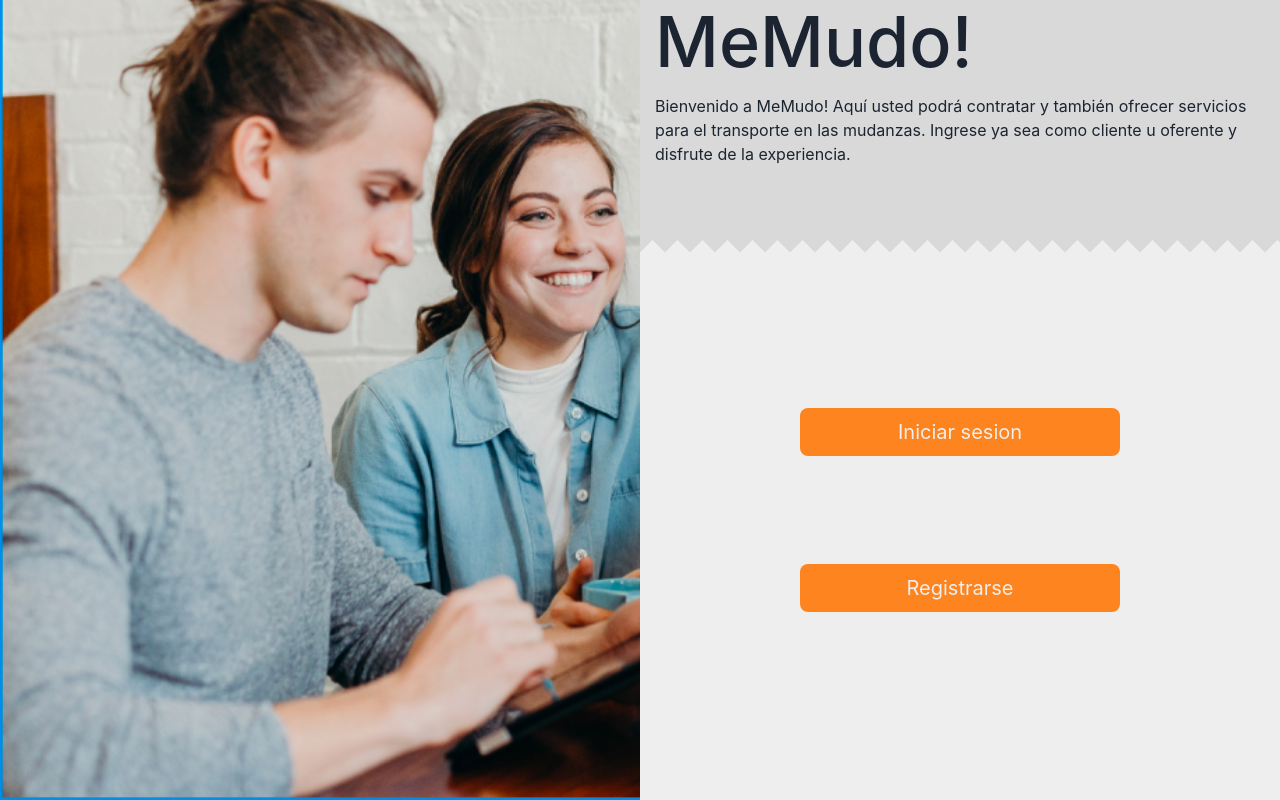
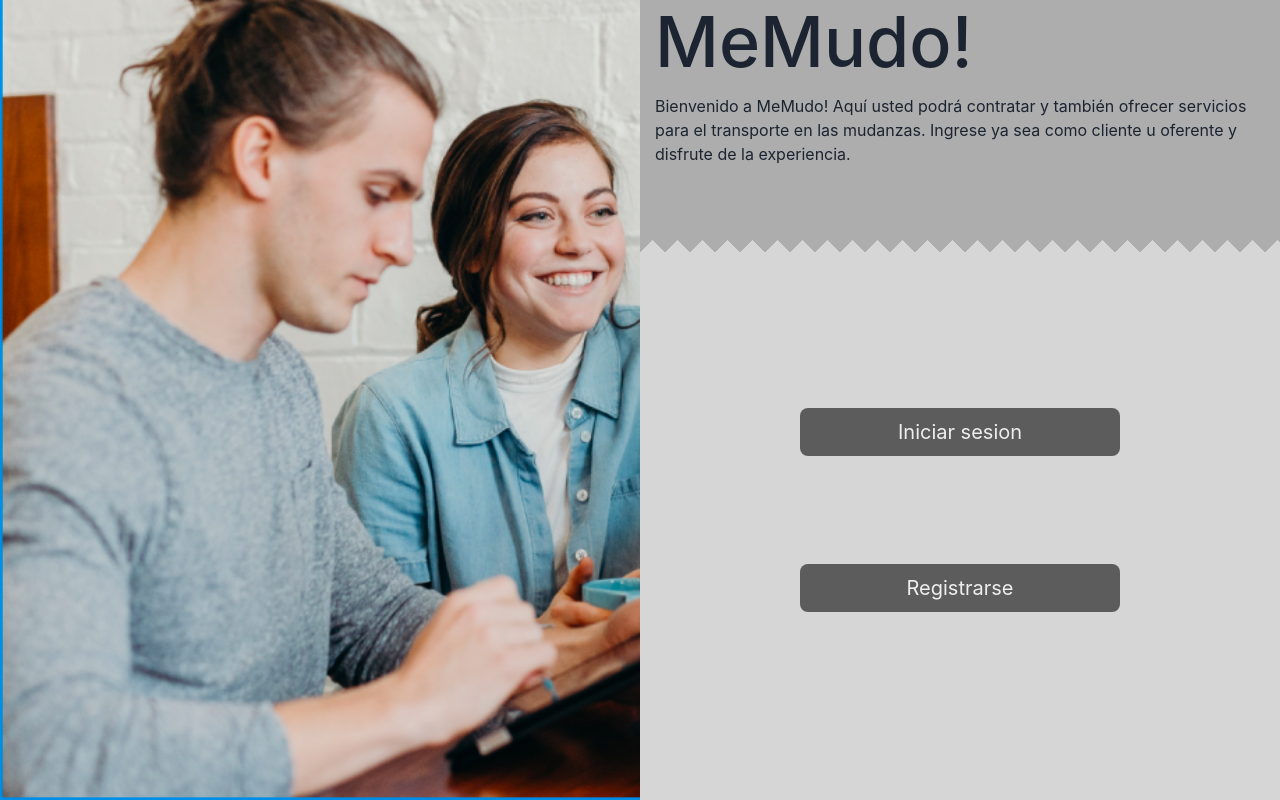
Before and after one commit to IgnacioSorgentini/Web-Mudanzas-FrontEnd, a React (Create React App) app: page / in a window 1280 px wide. Built offline with nearby package versions, Linux system fonts and the light colour scheme.

Commit message:
Modificando colores faltantes

```diff
--- a/src/pages/Principal/Principal.css
+++ b/src/pages/Principal/Principal.css
@@ -5,7 +5,7 @@
 }
 
 .App{
-    background-color: #EEEEEE;
+    background-color: #D6D6D6;
     overflow:hidden;
 }
 
@@ -49,7 +49,7 @@
 
 .spikes {
     position: relative;
-    background: #D9D9D9;
+    background: #ADADAD;
     height: 30vh;
   }
   .spikes::after {
@@ -62,6 +62,6 @@
     display: block;
     height: 25px;
     background-size: 25px 100%;
-    background-image: linear-gradient(135deg, #D9D9D9 25%, transparent 25%), linear-gradient(225deg, #D9D9D9 25%, transparent 25%);
+    background-image: linear-gradient(135deg, #ADADAD 25%, transparent 25%), linear-gradient(225deg, #ADADAD 25%, transparent 25%);
     background-position: 0 0;
   }
--- a/src/pages/Principal/Principal.jsx
+++ b/src/pages/Principal/Principal.jsx
@@ -30,10 +30,10 @@
           </section>
           <div className="app-botones">
             <div style={{minWidth:"50%"}}>
-              <button type="button" class="btn btn-lg btn-block w-100" style={{backgroundColor:"#FD841F", color:"#EEEEEE"}} onClick={() => setButtonPopupIniciarSesion(true)}>Iniciar sesion</button>
+              <button type="button" class="btn btn-lg btn-block w-100" style={{backgroundColor:"#5C5C5C", color:"#EEEEEE"}} onClick={() => setButtonPopupIniciarSesion(true)}>Iniciar sesion</button>
             </div>
             <div style={{minWidth:"50%"}}>
-              <button type="button" class="btn btn-lg btn-block w-100" style={{backgroundColor:"#FD841F", color:"#EEEEEE"}} onClick={() => setButtonPopupRegistrarse(true)}>Registrarse</button>
+              <button type="button" class="btn btn-lg btn-block w-100" style={{backgroundColor:"#5C5C5C", color:"#EEEEEE"}} onClick={() => setButtonPopupRegistrarse(true)}>Registrarse</button>
             </div>
           </div>
       </div>
```
